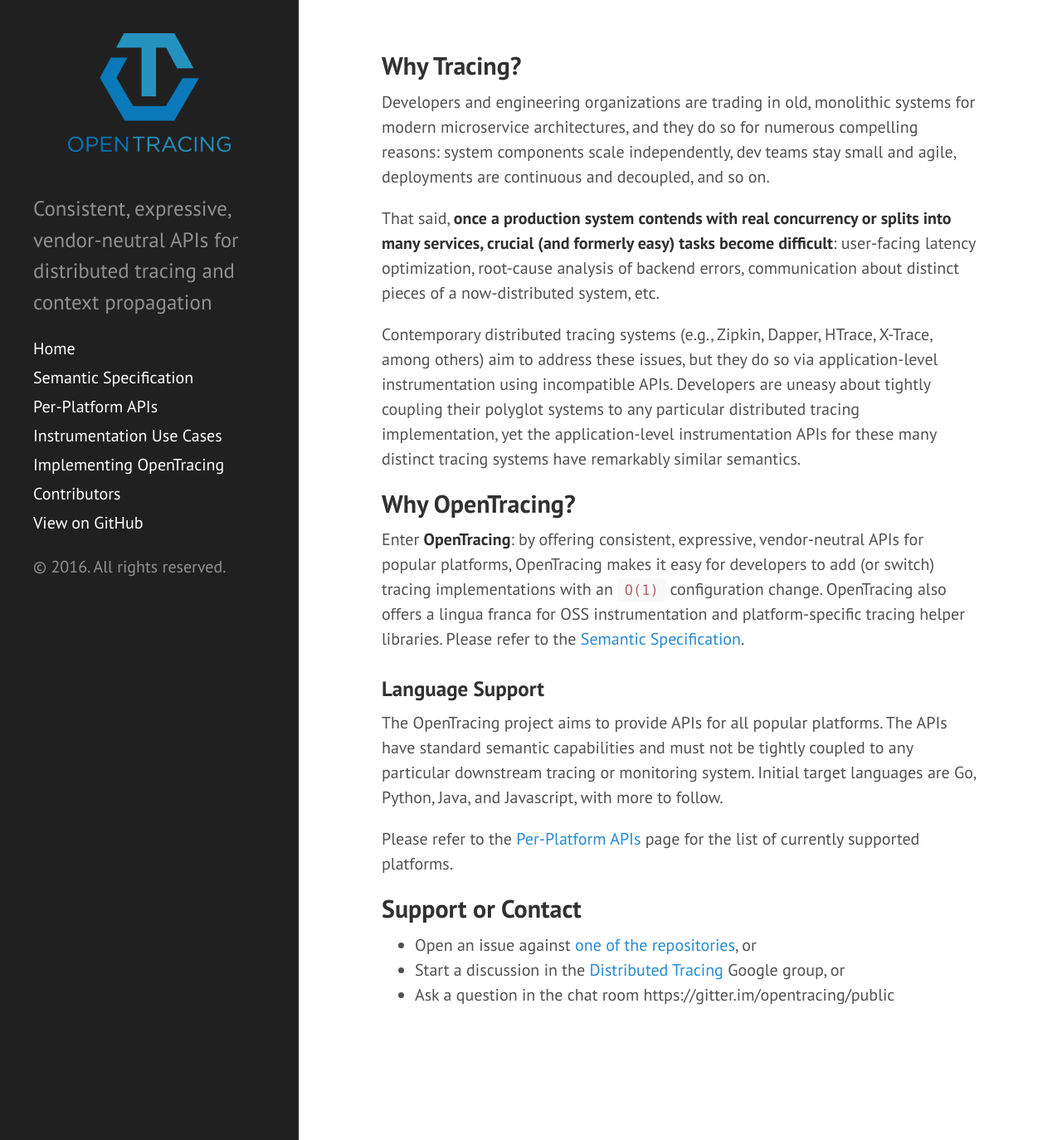
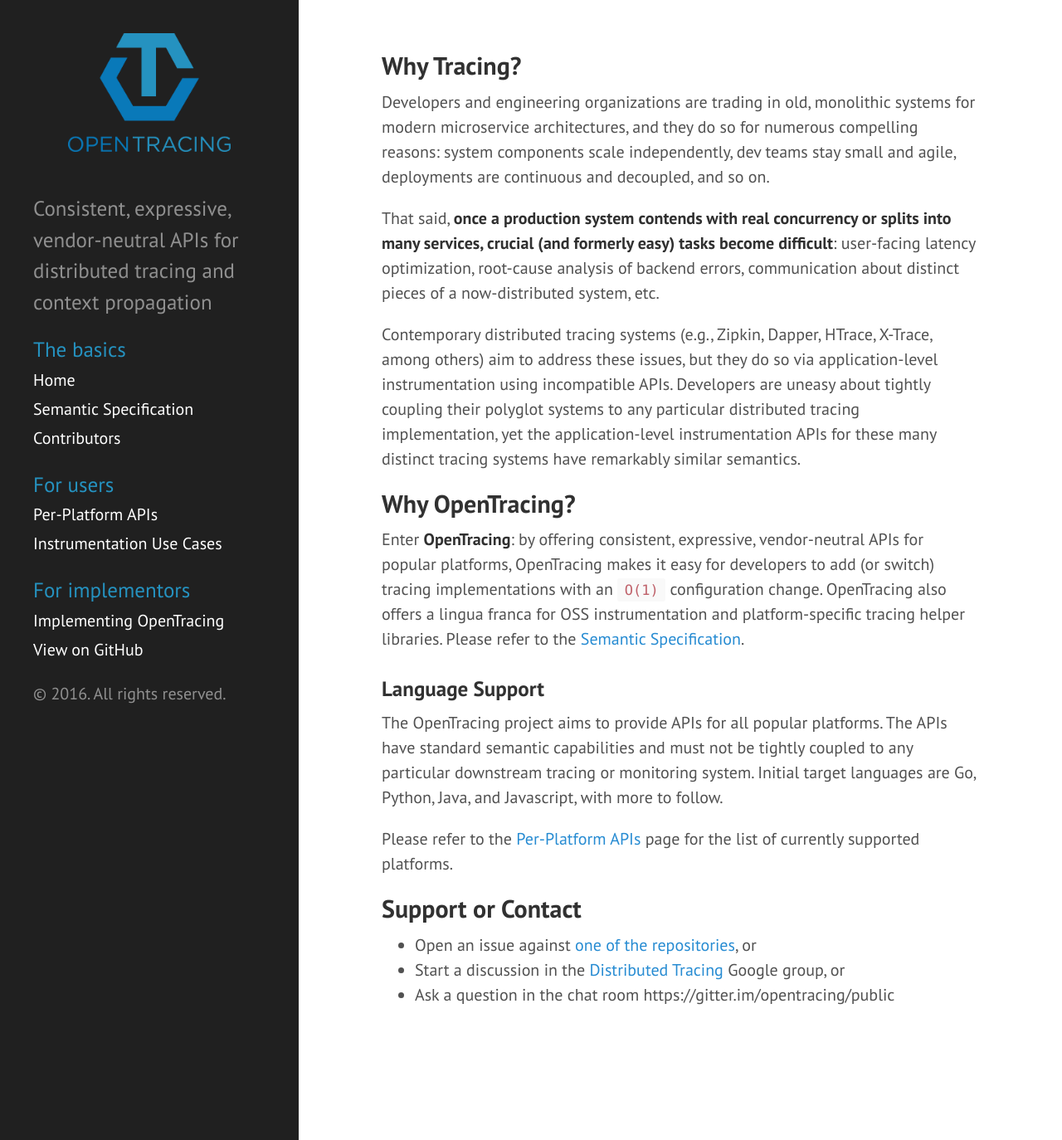
Before and after one commit to opentracing/opentracing.io, a Jekyll site: the page built from index.md, in a window 1280 px wide and 1374 px high. Shown: the whole window at 83% size. Built offline with Jekyll 4.4.1, drawn with Linux system fonts in a browser that asks for light colours.

Commit message:
sidebar subdivisions

```diff
--- a/_config.yml
+++ b/_config.yml
@@ -1,11 +1,15 @@
 # Content
-pages_list:
+core_pages_list:
   "Home": '/'
   "Semantic Specification": '/spec'
+  "Contributors": '/contributors'
+
+user_pages_list:
   "Per-Platform APIs": '/apis'
   "Instrumentation Use Cases": '/use-cases'
+
+implementor_pages_list:
   "Implementing OpenTracing": '/implementors'
-  "Contributors": '/contributors'
 
 # Dependencies
 markdown:         kramdown
--- a/_includes/sidebar.html
+++ b/_includes/sidebar.html
@@ -13,7 +13,18 @@
         `layout: page` in the front-matter. See readme for usage.
       {% endcomment %}
 
-      {% for page in site.pages_list %}
+      <div class="sidebar-group">The basics</div>
+      {% for page in site.core_pages_list %}
+        <a class="sidebar-nav-item{% if page[1] == node.url %} active{% endif %}" href="{{ page[1] }}">{{ page[0] }}</a>
+      {% endfor %}
+
+      <div class="sidebar-group">For users</div>
+      {% for page in site.user_pages_list %}
+        <a class="sidebar-nav-item{% if page[1] == node.url %} active{% endif %}" href="{{ page[1] }}">{{ page[0] }}</a>
+      {% endfor %}
+
+      <div class="sidebar-group">For implementors</div>
+      {% for page in site.implementor_pages_list %}
         <a class="sidebar-nav-item{% if page[1] == node.url %} active{% endif %}" href="{{ page[1] }}">{{ page[0] }}</a>
       {% endfor %}
 
--- a/public/css/syntax.css
+++ b/public/css/syntax.css
@@ -61,6 +61,7 @@
 .highlight .il { color: #f60 } /* Literal.Number.Integer.Long */
 
 figure.highlight { margin-left: 0px; margin-right: 0px; }
+.sidebar-group { margin-top: 20px; font-size: 125%; color: #2592c0; }
 
 .css .o,
 .css .o + .nt,
```
